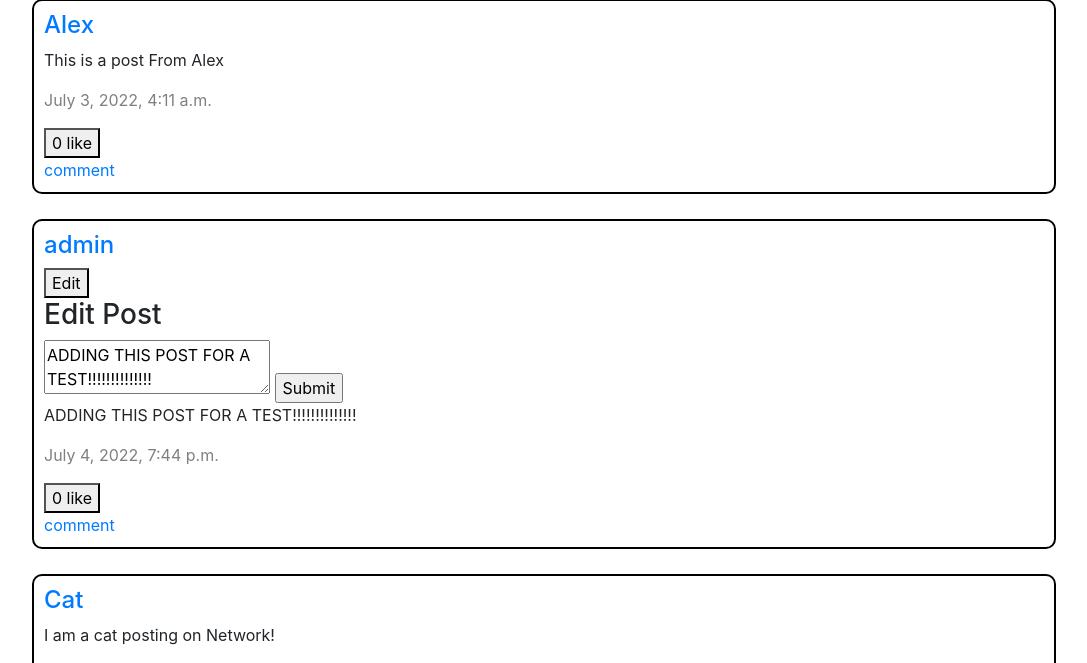
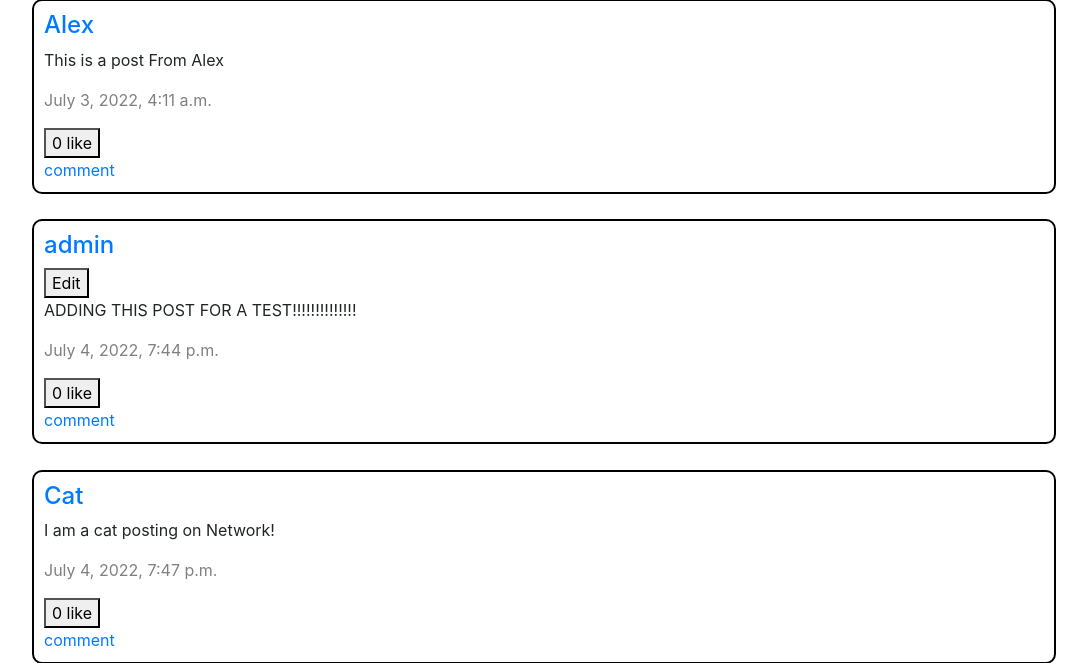
Before and after one commit to alejandroxpx/Network, a Django app: page /post/ in a window 1280 px wide. Shown: the part 2053-2716 px from the top of the page, without its empty margins (96-1183 px from the left). Run offline with Django 3.2, Linux system fonts and the light colour scheme; a user stored in the database is signed in; data comes from the database, SQL or seed files in the repository; both versions use the stored data as it was after the commit; tables that the repository leaves empty hold one stand-in row (values such as "Sample post"); parts of the project's set-up code (start-up, migrations or seed data) failed here and were passed over; some libraries are stand-ins or nearby versions.

Commit message:
Adding the edit feature

```diff
--- a/network/static/network/post_edit.js
+++ b/network/static/network/post_edit.js
@@ -1,35 +1,43 @@
 // Wait for page to load
 document.addEventListener('DOMContentLoaded', function() {
-    // Hide the
-    document.querySelector('#edit-view').style.display = 'none';
-    alert('in here 5')
-    // document.querySelector('button.edit').onclick = postedit;
-    document.querySelector('button.edit').onclick = postedit;
-    alert('line8')
-});
-function postedit(){
+    // hide all textareas
+    var x = document.querySelectorAll("#edit-view");
+    x.forEach(element => element.style.display = "none");
+
+    // Select the submit button and input to be used later
+    const edit = document.querySelectorAll('button.edit');
+    edit.forEach(element => element.addEventListener('click',function(){
+        const id = element.id
+        postedit(id)
+    }))
+});// end DomContentLoaded
+
+function postedit(id){
     // Hide post and place in textarea
     document.querySelector('#edit-view').style.display = 'block';
-    // document.querySelector('p.post').style.display = 'none';
-    post_id = document.getElementById()
-
+// TODO: Need to open the correct textarea not just the first one
     // Send mail once form is submitted
     document.querySelector('form#form').onsubmit = function() {
-    save_post()
+    save_post(id)
     return false;
 };
 }// end postedit()
 
 function save_post(id){
-    alert('made it to save_post')
-    fetch(`/edit/${post_id}`,{
+    // alert('made it to save_post')
+    fetch(`/edit/${id}`,{
         method: 'POST',
         body: JSON.stringify({
             body: document.querySelector('#post-body').value,
+            id: id,
         })
     })
+    clean_up()
 .then(response => response.json())
 .then(result => {
-    alert("It worked")
 });
-}// end save_post()
+}// End save_post()
+
+function clean_up(){
+    document.querySelector('#edit-view').style.display = 'block';
+}// End clean_up
--- a/network/templates/network/index.html
+++ b/network/templates/network/index.html
@@ -32,12 +32,13 @@
 
         {% if posts.user.username == request.user.username %}
             <!-- User will click on edit button and then text area should appear filling in that text and user can type -->
-            <button class="edit" >Edit</button>
-                <div id = "edit-view">
+            <button class="edit" id="{{posts.id}}">Edit</button>
+                <div id = "edit-view" >
                     <h3>Edit Post</h3>
                         <form id="form">
-                            <textarea id="post-body" placeholder="Body" type="text">{{posts.post}}</textarea>
-                            <input type="submit" type="subtmit"/>
+                            <textarea id="post-body"  type="text">{{posts.post}}</textarea>
+                            <br>
+                            <input type="submit" />
                         </form>
                 </div>
         {% endif %}
--- a/network/views.py
+++ b/network/views.py
@@ -221,15 +221,28 @@ def following(request, username):
 @csrf_exempt
 @login_required
 def edit(request,id):
-    # Get user
-    user = User.objects.get(username=request.user.username)
-
     # Get contents of email
     data = json.loads(request.body)
     body = data.get("body", "")
-    print(id)
-    post_ = Post.objects.get(id=id)
-    print(post_)
-    # print(time)
 
-    return HttpResponse("yay")
+    # Get user
+    user = User.objects.get(username=request.user.username)
+    # GET post
+    post = Post.objects.get(id=id)
+    post.post = body
+    post.save()
+# #####
+    objects = Post.objects.all().order_by("-date")
+    page_number = request.GET.get('page',1)
+    p = Paginator(objects,10)
+    try:
+        page = p.page(page_number)
+    except EmptyPage:
+        page = p.page(1)
+    page_obj = p.get_page(page_number)
+    return render(request, "network/index.html",{
+        "form" : NewPostForm(),
+        "post": page_obj,
+        "page": page,
+        "page_count":p.num_pages
+    })
```
Also changed, not shown: db.sqlite3.
